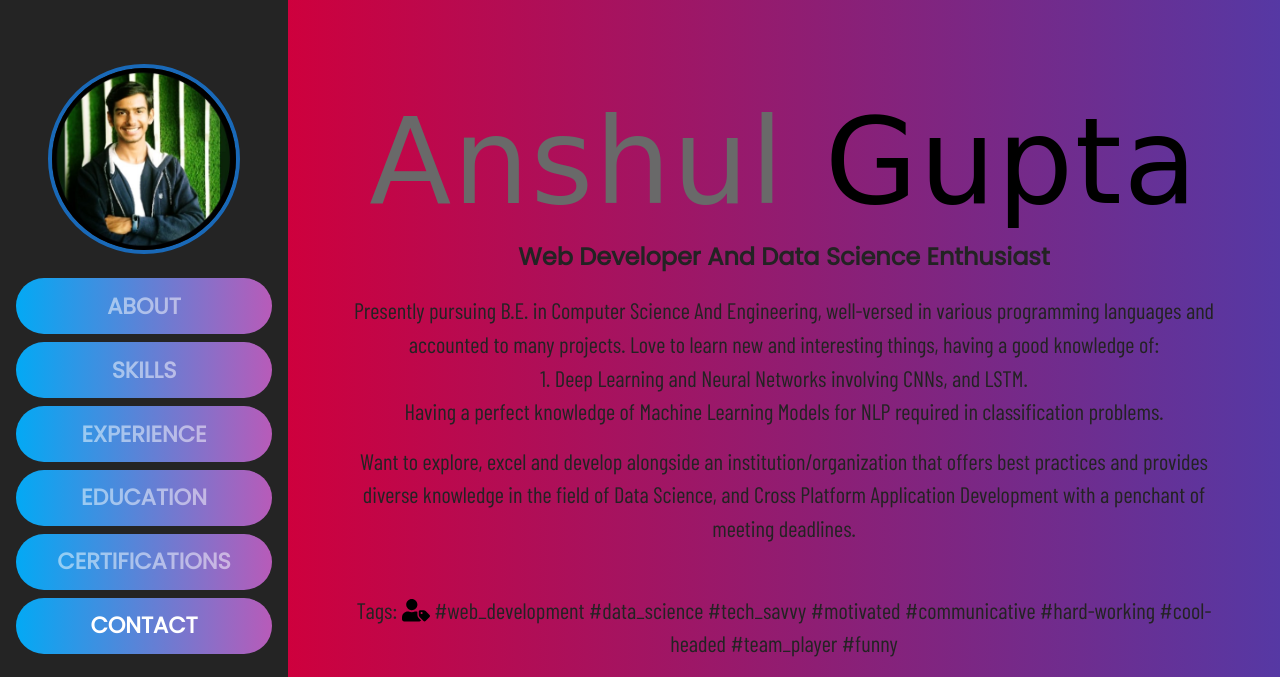
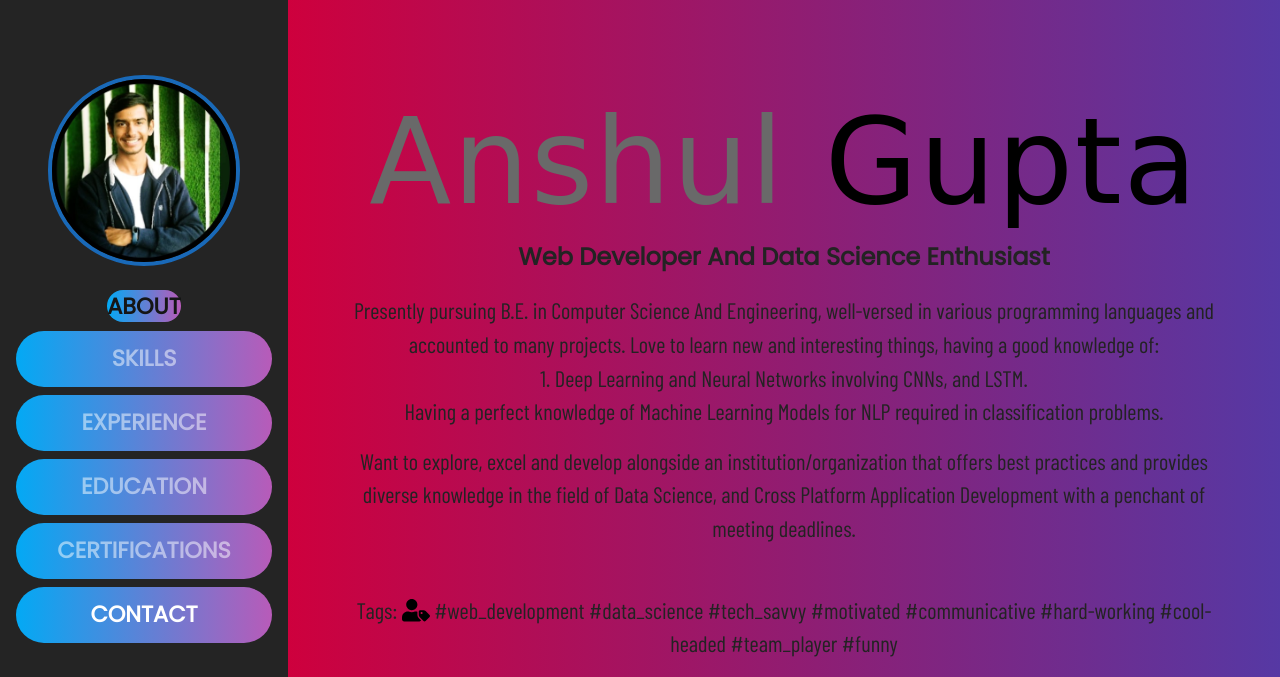
Before and after one commit to muskaan712/anshulg954.github.io, a plain HTML site: page index.html in a window 1280 px wide. Shown: the top 677 px of the page. Drawn offline with nearby package versions, Linux system fonts and the light colour scheme; a web font is replaced by a local one.

Commit message:
Update index.html

```diff
--- a/index.html
+++ b/index.html
@@ -27,7 +27,7 @@
       <div class="collapse navbar-collapse text-center" id="navbarSupportedContent">
         <ul class="navbar-nav d-block">
           <li class="mb-2">
-            <a class=" aa nav-link js-scroll-trigger" href="#about">About</a>
+            <a class=" aa" href="#about">About</a>
           </li>
           <li class="mb-2">
             <a class="nav-link js-scroll-trigger aa" href="#skills">Skills</a>
```
